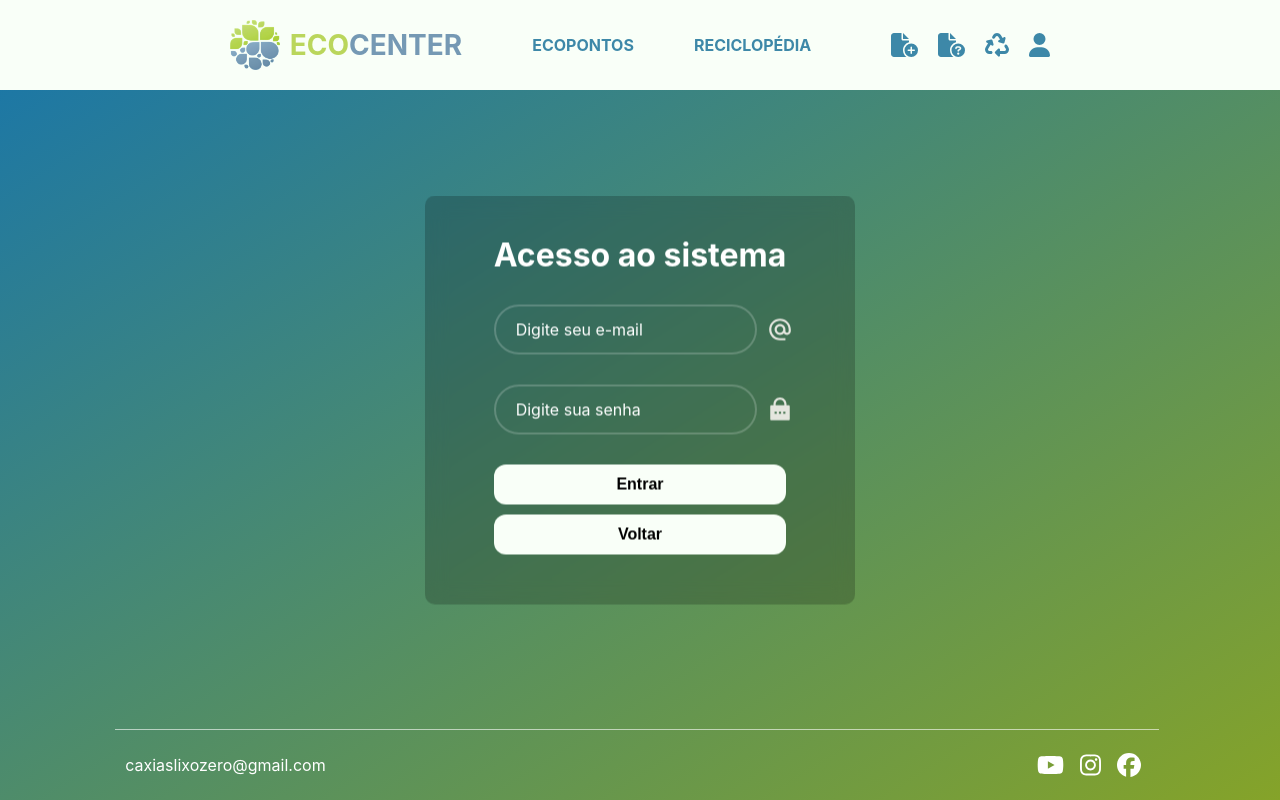
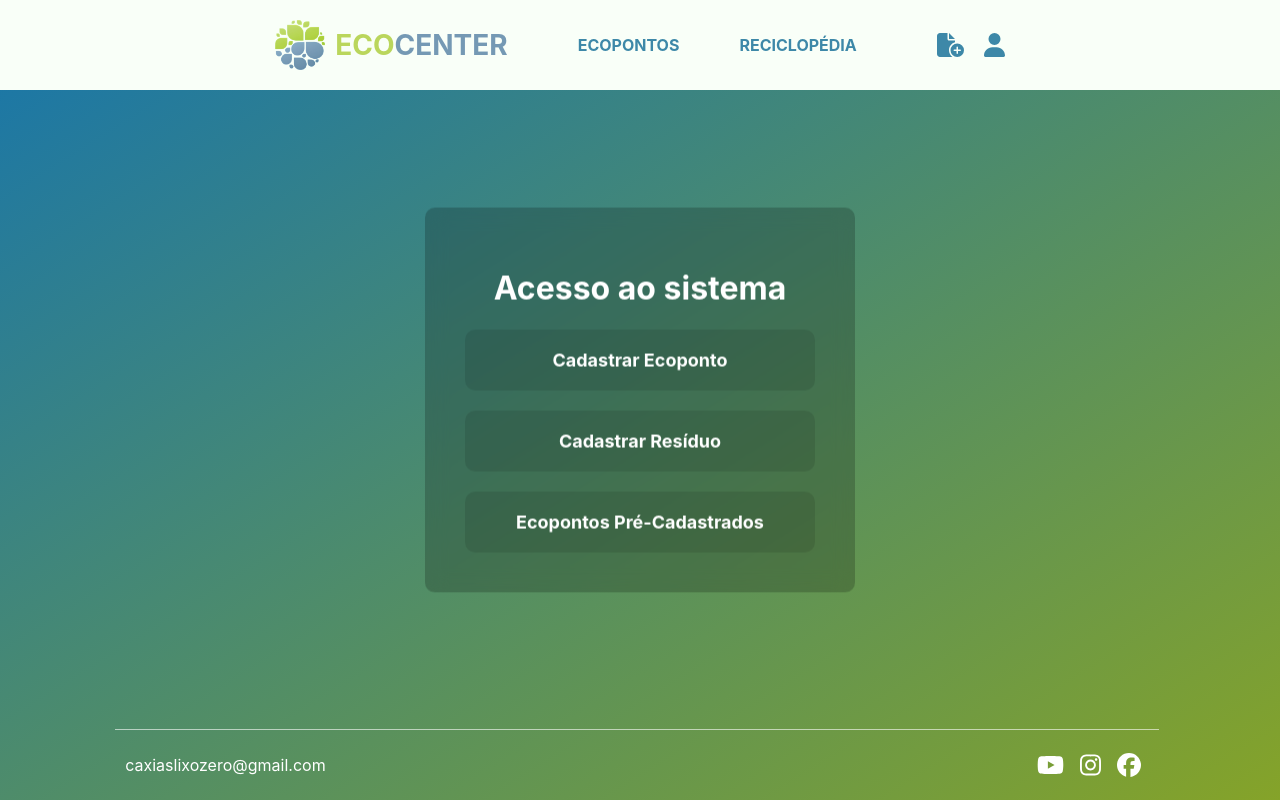
Before and after one commit to giobroliatto/projeto-tematico-iii-ucs, a React (Create React App) app in the folder frontend/: page /user-profile in a window 1280 px wide. Built offline with nearby package versions, Linux system fonts and the light colour scheme; sample sign-in values are in the browser's storage.

Commit message:
style: changing icons for options in the admin profile

```diff
--- a/frontend/src/components/IconsHeader/index.js
+++ b/frontend/src/components/IconsHeader/index.js
@@ -1,44 +1,17 @@
-import React, { useEffect, useState } from 'react';
+import { useState } from 'react';
 import { Link } from 'react-router-dom';
 import { Tooltip } from 'react-tooltip';
 import { FontAwesomeIcon } from '@fortawesome/react-fontawesome';
-import { faUser, faFileCirclePlus, faFileCircleQuestion, faRecycle } from '@fortawesome/free-solid-svg-icons';
+import { faUser, faFileCirclePlus } from '@fortawesome/free-solid-svg-icons';
 import s from './style.module.css';
 
 const initialIcons = [
     { icon: faFileCirclePlus, tooltipId: "ecopoint-tooltip", tooltipContent: "Cadastre seu Ecoponto", path: '/register-ecopoint' },
-    { icon: faRecycle, tooltipId: "recycle-tooltip", tooltipContent: "Resíduos", path: '/residues-form' },
     { icon: faUser, tooltipId: "profile-tooltip", tooltipContent: "Perfil", path: '/user-profile' }
 ];
 
 function IconsHeader() {
-    const [icons, setIcons] = useState(initialIcons);
-
-    useEffect(() => {
-        const checkAdminRole = () => {
-            const token = localStorage.getItem('token');
-            if (token !== "undefined" && token !== null) {
-                const base64Url = token.split('.')[1];
-                const base64 = base64Url.replace(/-/g, '+').replace(/_/g, '/');
-                const decodedPayload = JSON.parse(atob(base64));
-                if (decodedPayload.role === 'admin') {
-                    setIcons(prevIcons => {
-                        if (prevIcons.length <= 3) {
-                            const newIcon = {
-                                icon: faFileCircleQuestion,
-                                tooltipId: "ecopoint-validation-tooltip",
-                                tooltipContent: "Validar ecopontos",
-                                path: '/ecopoints-pre-registered'
-                            };
-                            return [...prevIcons.slice(0, 1), newIcon, ...prevIcons.slice(1)];
-                        }
-                        return prevIcons;
-                    });
-                }
-            }
-        };
-        checkAdminRole();
-    }, []);
+    const [icons ] = useState(initialIcons);
 
     return (
         <>
--- a/frontend/src/components/UserProfile/index.js
+++ b/frontend/src/components/UserProfile/index.js
@@ -1,4 +1,4 @@
-import { useState } from "react";
+import { useEffect, useState } from "react";
 import { RiLockPasswordFill } from "react-icons/ri";
 import { MdAlternateEmail } from "react-icons/md";
 import axios from "axios";
@@ -12,6 +12,23 @@ const UserProfile = () => {
 
     const [email, setEmail] = useState("");
     const [password, setPassword] = useState("");
+    const [isAuthenticated, setIsAuthenticated] = useState(false);
+
+    useEffect(() => {
+        const checkAdminRole = () => {
+            const token = localStorage.getItem('token');
+            if (token !== "undefined" && token !== null) {
+                const base64Url = token.split('.')[1];
+                const base64 = base64Url.replace(/-/g, '+').replace(/_/g, '/');
+                const decodedPayload = JSON.parse(atob(base64));
+                if (decodedPayload.role === 'admin') {
+                    setIsAuthenticated(true);
+                }
+            }
+        };
+        checkAdminRole();
+    }, []);
+
 
     const handleSubmit = async (event) => {
         event.preventDefault();
@@ -20,17 +37,18 @@ const UserProfile = () => {
             const response = await axios.post('http://localhost:3001/auth/login', {
                 email,
                 password
-            })
+            });
 
-            if(response.status === 200 || response.status === 201) {
+            if (response.status === 200 || response.status === 201) {
                 const token = response.data.token;
+
+                /* GUARDAR O TOKEN NO LOCAL STORAGE */
                 localStorage.setItem('token', token);
 
-                navigate('/ecopoints-pre-registered');
-
+                setIsAuthenticated(true);
             }
 
-        } catch(err){
+        } catch (err) {
             const errorMessage = err.response.data.message;
 
             toast.error(errorMessage, {
@@ -40,17 +58,18 @@ const UserProfile = () => {
                 draggable: true,
                 theme: 'dark',
                 transition: Slide
-            })
+            });
         }
-    }
+    };
 
     const handleBack = () => {
         navigate('/ecopoints');
-    }
+    };
 
     return (
         <>
             <ToastContainer />
+            {!isAuthenticated && (
                 <div className={styles.container}>
                     <div>
                         <form onSubmit={handleSubmit}>
@@ -61,7 +80,7 @@ const UserProfile = () => {
                                     placeholder="Digite seu e-mail"
                                     onChange={(e) => setEmail(e.target.value)}
                                 />
-                            <MdAlternateEmail className={`${styles.icon} ${styles.iconEmail}`}></MdAlternateEmail>
+                                <MdAlternateEmail className={`${styles.icon} ${styles.iconEmail}`} />
                             </div>
                             <div className={styles.inputField}>
                                 <input
@@ -69,21 +88,34 @@ const UserProfile = () => {
                                     placeholder="Digite sua senha"
                                     onChange={(e) => setPassword(e.target.value)}
                                 />
-                            <RiLockPasswordFill className={`${styles.icon} ${styles.iconPassword}`}></RiLockPasswordFill>
+                                <RiLockPasswordFill className={`${styles.icon} ${styles.iconPassword}`} />
                             </div>
-
                             <div className={styles.groupButtons}>
-
-                            <button className={styles.btn}>Entrar</button>
-
+                                <button className={styles.btn} type="submit">Entrar</button>
                                 <button onClick={handleBack} className={styles.btn}>Voltar</button>
-
                             </div>
                         </form>
                     </div>
                 </div>
+            )}
+            {isAuthenticated && (
+                <div className={styles.containerAuth}>
+                    <h1 className={styles.titleAuth}>Acesso ao sistema</h1>
+                    <div className={styles.cardContainer}>
+                        <div className={styles.card} onClick={() => navigate('/register-ecopoint')}>
+                            <h2>Cadastrar Ecoponto</h2>
+                        </div>
+                        <div className={styles.card} onClick={() => navigate('/residues-form')}>
+                            <h2>Cadastrar Resíduo</h2>
+                        </div>
+                        <div className={styles.card} onClick={() => navigate('/ecopoints-pre-registered')}>
+                            <h2>Ecopontos Pré-Cadastrados</h2>
+                        </div>
+                    </div>
+                </div>
+            )}
         </>
-    )
-}
+    );
+};
 
-export default UserProfile
+export default UserProfile;
--- a/frontend/src/components/UserProfile/style.module.css
+++ b/frontend/src/components/UserProfile/style.module.css
@@ -14,9 +14,29 @@
     transform: translate(-50%, -50%);
 }
 
+.containerAuth {
+    width: 350px;
+    background-color: rgba(0, 0, 0, 0.2);
+    backdrop-filter: blur(10px);
+    padding: 40px;
+    border-radius: 10px;
+    display: block;
+    justify-content: center;
+    align-items: center;
+    margin: 0 auto;
+    position: fixed;
+    top: 50%;
+    left: 50%;
+    transform: translate(-50%, -50%);
+}
+
 .title1 {
     margin-top: 0px;
     margin-bottom: 0px;
+}
+
+.titleAuth {
+    text-align: center;
 }
 
 .container .inputField {
@@ -74,3 +94,35 @@
 .btn:hover {
     background-color: #89c273;
 }
+
+.hidden {
+    display: none;
+}
+
+.cardContainer {
+    display: flex;
+    flex-direction: column;
+    gap: 20px;
+    width: 100%;
+}
+
+.card {
+    background-color: rgba(0, 0, 0, 0.1);
+    padding: 20px;
+    border-radius: 10px;
+    display: flex;
+    justify-content: center;
+    align-items: center;
+    cursor: pointer;
+    transition: background-color 0.3s;
+}
+
+.card:hover {
+    background-color: rgba(0, 0, 0, 0.2);
+}
+
+.card h2 {
+    margin: 0;
+    color: #fff;
+    font-size: 18px;
+}
```
Lines whose indentation alone changed are shown as unchanged.
